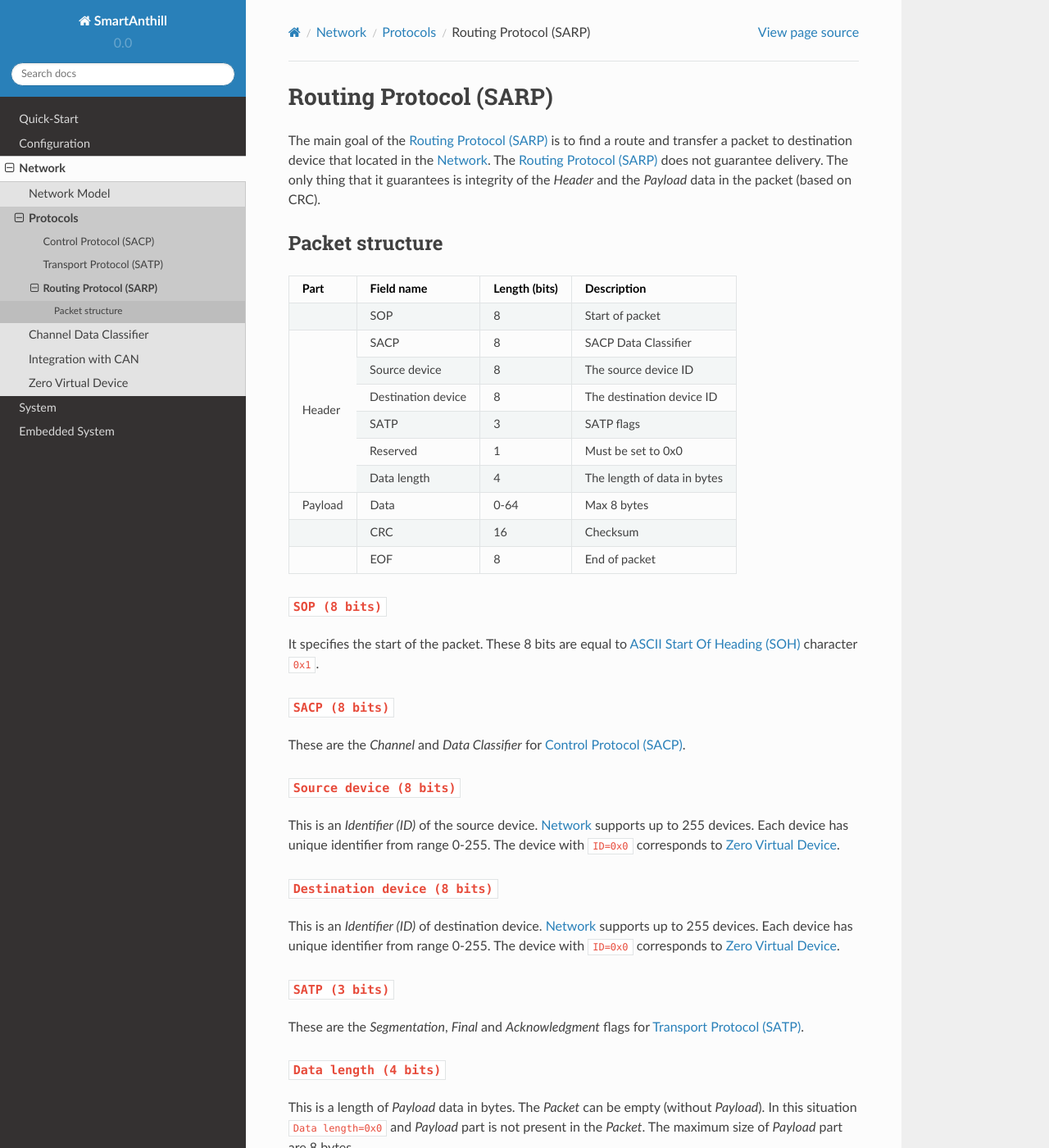
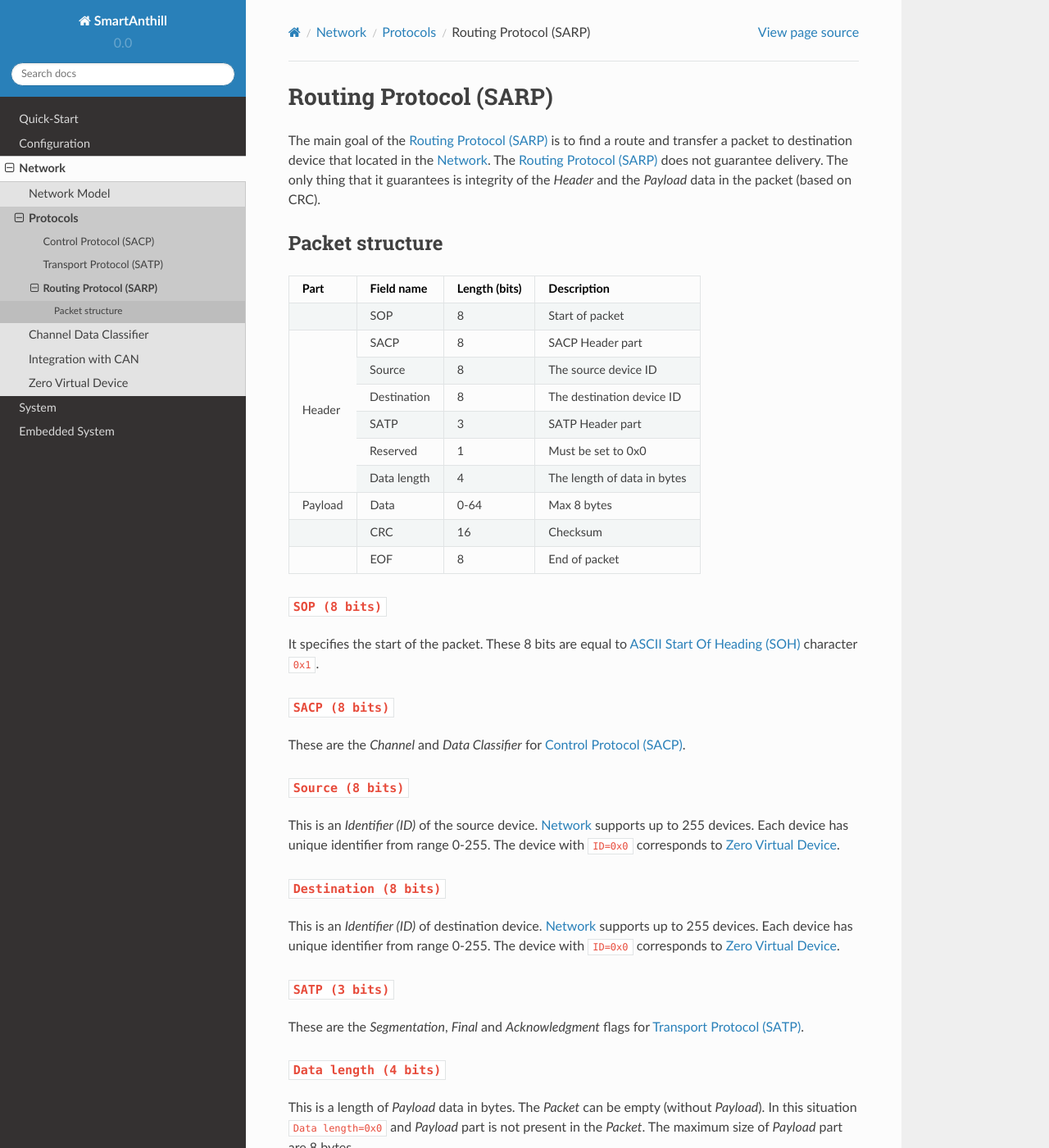
Before and after one commit to smartanthill/smartanthill1_0, a Sphinx documentation site: the page built from docs/specification/network/protocols/sarp.rst, in a window 1280 px wide and 1400 px high. Shown: the whole window at 82% size. Built offline with Sphinx 7.4.7 and the Read the Docs theme 2.0.0, drawn with Linux system fonts in a browser that asks for light colours.

Commit message:
Added CRC field to SATP segment; several cleanups

```diff
--- a/docs/specification/network/protocols/sacp.rst
+++ b/docs/specification/network/protocols/sacp.rst
@@ -22,9 +22,9 @@ Message structure
 +         +--------------------+---------------+-------------------------------+
 |         | Data Classifier    | 6             | Data Classifier ID            |
 +         +--------------------+---------------+-------------------------------+
-|         | SARP               | 16            | SARP address information      |
+|         | SARP               | 16            | SARP Header part              |
 +         +--------------------+---------------+-------------------------------+
-|         | SATP               | 3             | SATP flags                    |
+|         | SATP               | 3             | SATP Header part              |
 +         +--------------------+---------------+-------------------------------+
 |         | Reserved           | 2             | Must be set to 0x0            |
 +         +--------------------+---------------+-------------------------------+
--- a/docs/specification/network/protocols/sarp.rst
+++ b/docs/specification/network/protocols/sarp.rst
@@ -23,13 +23,13 @@ Packet structure
 +=========+====================+===============+===============================+
 |         | SOP                | 8             | Start of packet               |
 +---------+--------------------+---------------+-------------------------------+
-| Header  | SACP               | 8             | SACP Data Classifier          |
+| Header  | SACP               | 8             | SACP Header part              |
 +         +--------------------+---------------+-------------------------------+
-|         | Source device      | 8             | The source device ID          |
+|         | Source             | 8             | The source device ID          |
 +         +--------------------+---------------+-------------------------------+
-|         | Destination device | 8             | The destination device ID     |
+|         | Destination        | 8             | The destination device ID     |
 +         +--------------------+---------------+-------------------------------+
-|         | SATP               | 3             | SATP flags                    |
+|         | SATP               | 3             | SATP Header part              |
 +         +--------------------+---------------+-------------------------------+
 |         | Reserved           | 1             | Must be set to 0x0            |
 +         +--------------------+---------------+-------------------------------+
@@ -54,15 +54,15 @@ character ``0x1``.
 
 These are the *Channel* and *Data Classifier* for |SACP|.
 
-``Source device (8 bits)``
-^^^^^^^^^^^^^^^^^^^^^^^^^^
+``Source (8 bits)``
+^^^^^^^^^^^^^^^^^^^
 
 This is an *Identifier (ID)* of the source device. |SANet| supports up to 255
 devices. Each device has unique identifier from range 0-255. The device with
 ``ID=0x0`` corresponds to :ref:`zvd`.
 
-``Destination device (8 bits)``
-^^^^^^^^^^^^^^^^^^^^^^^^^^^^^^^
+``Destination (8 bits)``
+^^^^^^^^^^^^^^^^^^^^^^^^
 
 This is an *Identifier (ID)* of destination device. |SANet| supports up to 255
 devices. Each device has unique identifier from range 0-255. The device with
```
Also changed, not shown: docs/specification/network/protocols/satp.rst (+10 -2 lines).
